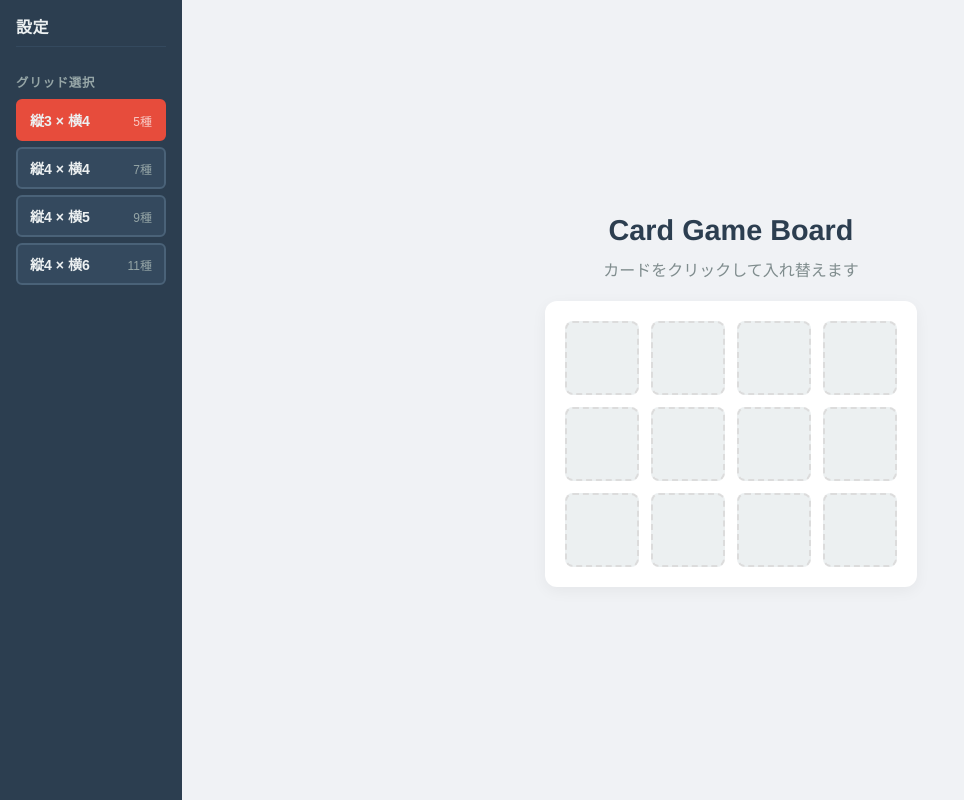
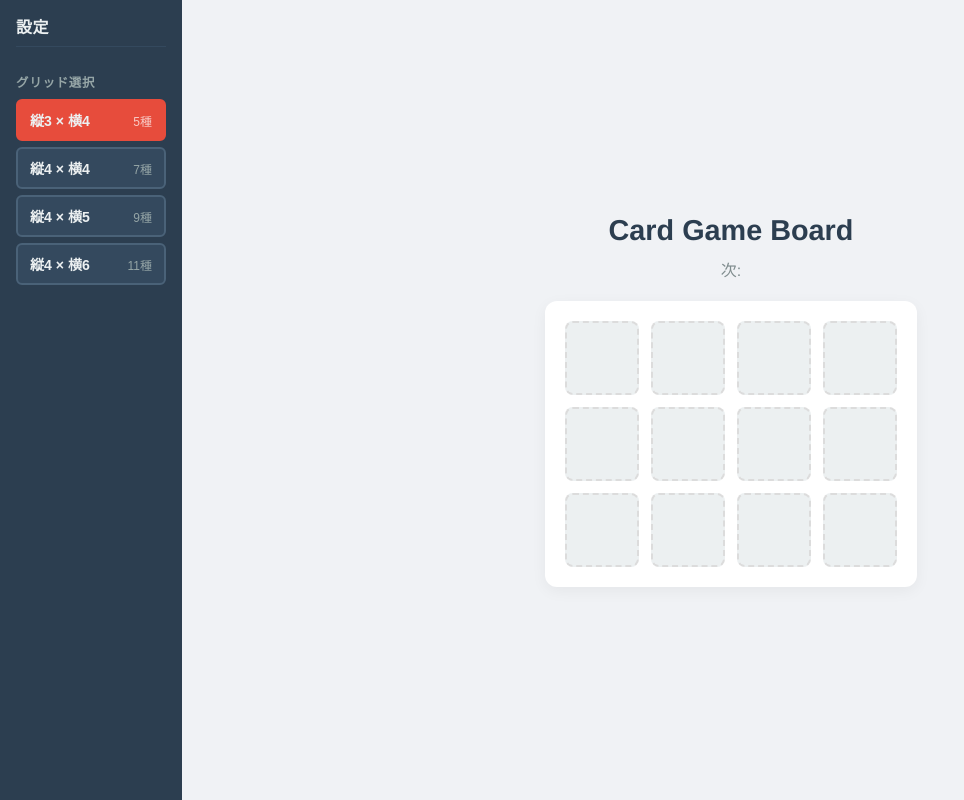
Before and after one commit to nanicoco/lucky-panel-sim, a plain HTML site: page index.html in a window 1280 px wide. Shown: the whole page, without its empty margins (0-964 px from the left). Drawn offline with Linux system fonts and the light colour scheme.

Commit message:
feat: add id to game-hint paragraph

```diff
--- a/index.html
+++ b/index.html
@@ -203,7 +203,7 @@
     <main class="main-area">
         <div class="game-header">
             <h1>Card Game Board</h1>
-            <p>カードをクリックして入れ替えます</p>
+            <p id="game-hint">次: </p>
         </div>
 
         <div id="game-board"></div>
```
